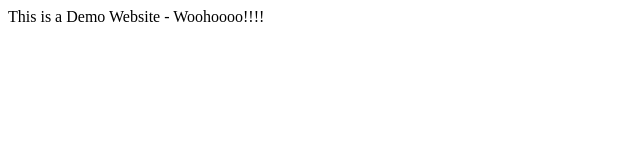
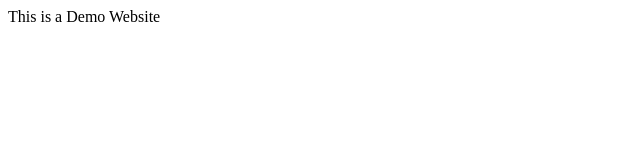
Before and after one commit to rajkcloud/MyWebApp, a plain HTML site: page index.html in a window 1280 px wide. Shown: the whole page, without its empty margins (0-640 px from the left). Drawn offline with Linux system fonts and the light colour scheme.

Commit message:
new changes

```diff
--- a/index.html
+++ b/index.html
@@ -2,7 +2,7 @@
   <head>
     <title>Index</title>
     <body>
-      This is a Demo Website - Woohoooo!!!!
+      This is a Demo Website
       <link href="./courses.html" />
     </body>
   </head>
```
